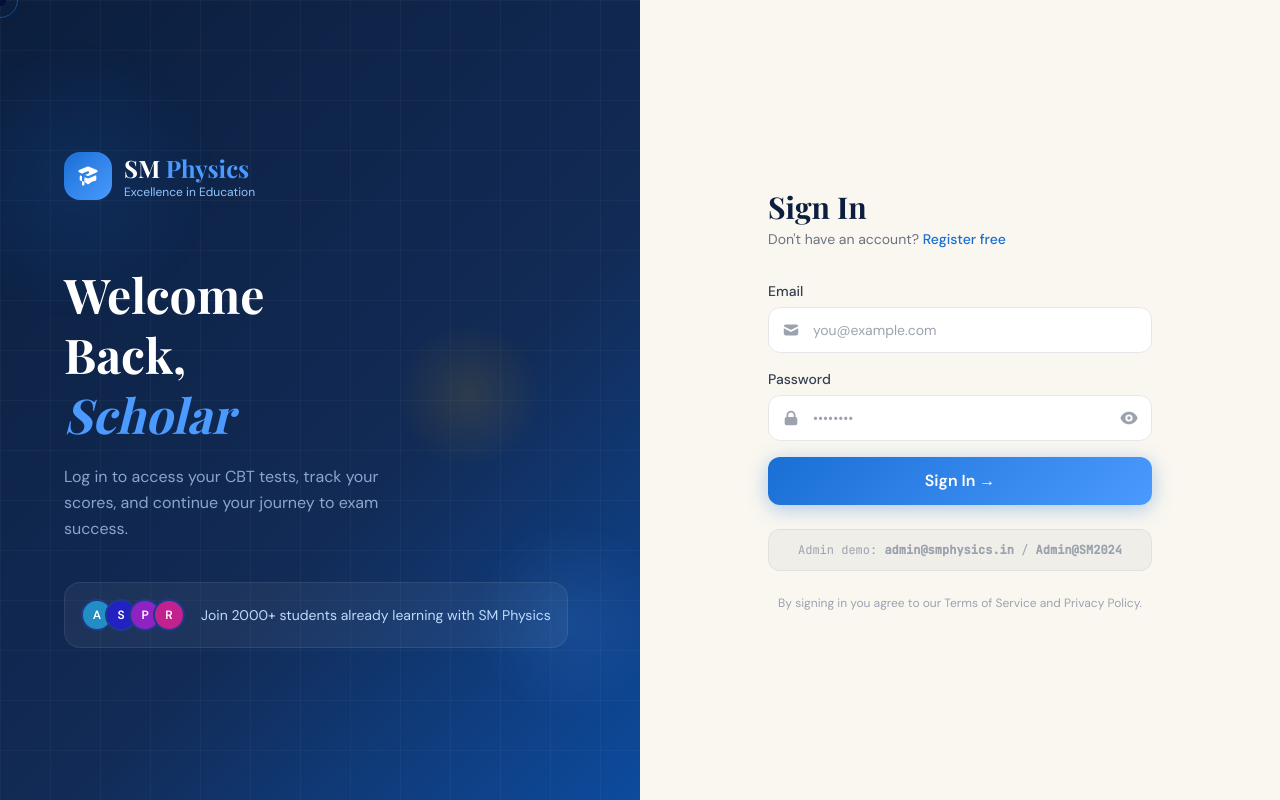
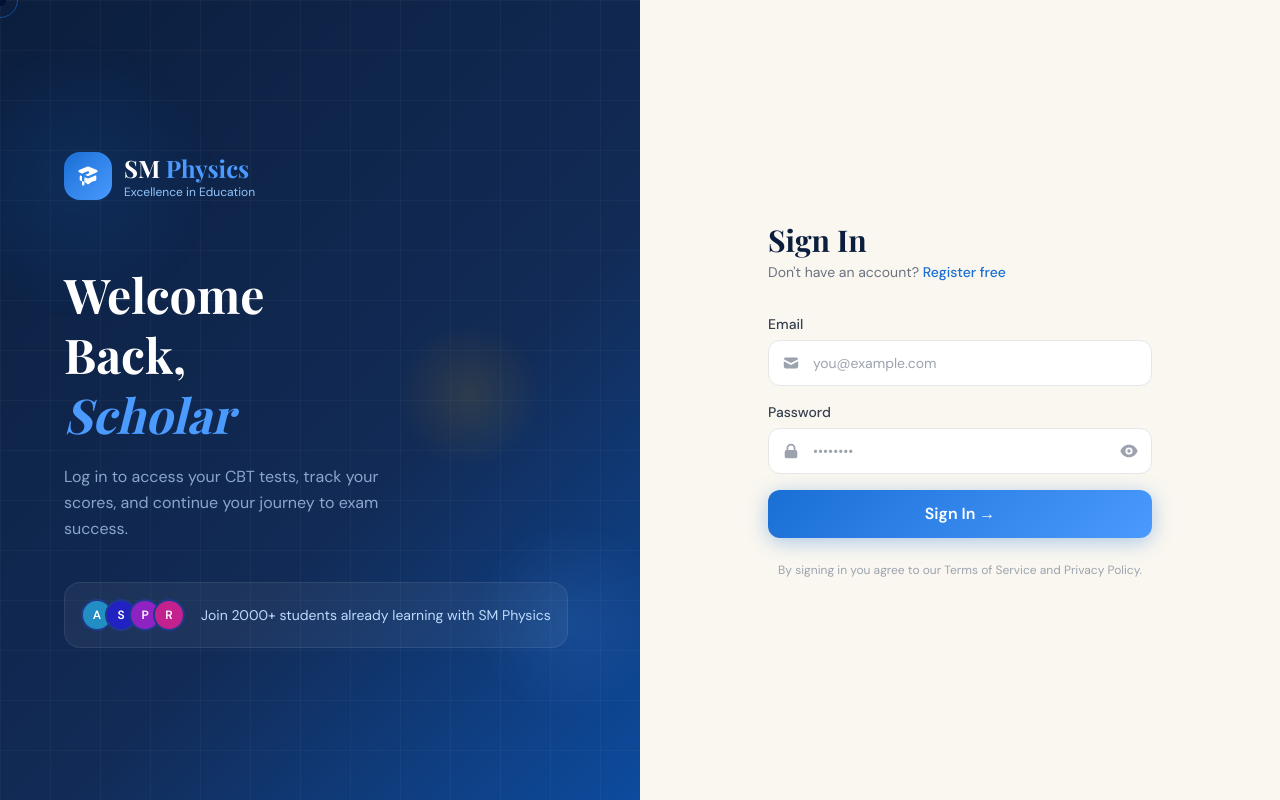
Before and after one commit to hasibmallick947933-netizen/SM-Physics, a Next.js app: page /login in a window 1280 px wide. Built offline with nearby package versions, Linux system fonts and the light colour scheme; a web font is replaced by a local one.

Commit message:
Update login.js

```diff
--- a/pages/login.js
+++ b/pages/login.js
@@ -175,12 +175,6 @@ export default function Login() {
               </button>
             </form>
 
-            {/* Demo hint */}
-            <div className="mt-6 p-3 rounded-xl text-center text-xs text-gray-400"
-              style={{ background: 'rgba(11,30,61,0.04)', border: '1px solid rgba(11,30,61,0.06)', fontFamily: 'var(--font-mono)' }}>
-              Admin demo: <strong>admin@smphysics.in</strong> / <strong>Admin@SM2024</strong>
-            </div>
-
             <p className="text-center text-xs text-gray-400 mt-6" style={{ fontFamily: 'var(--font-body)' }}>
               By signing in you agree to our Terms of Service and Privacy Policy.
             </p>
```
